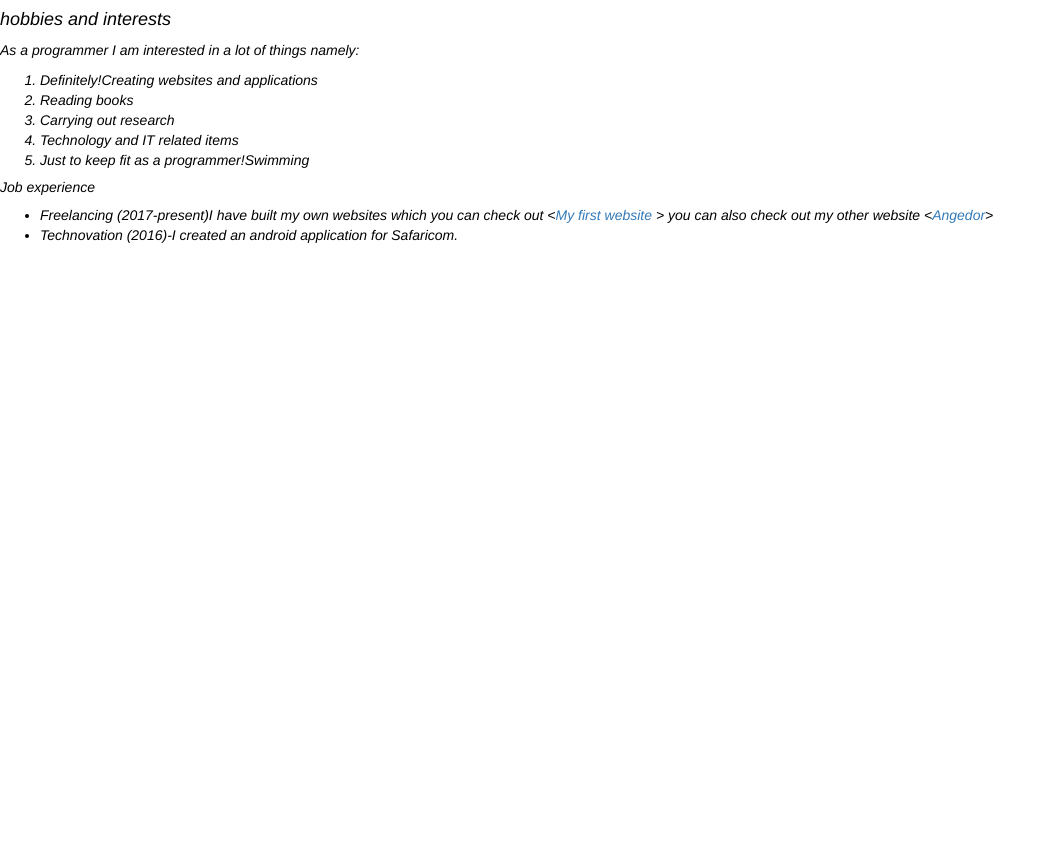
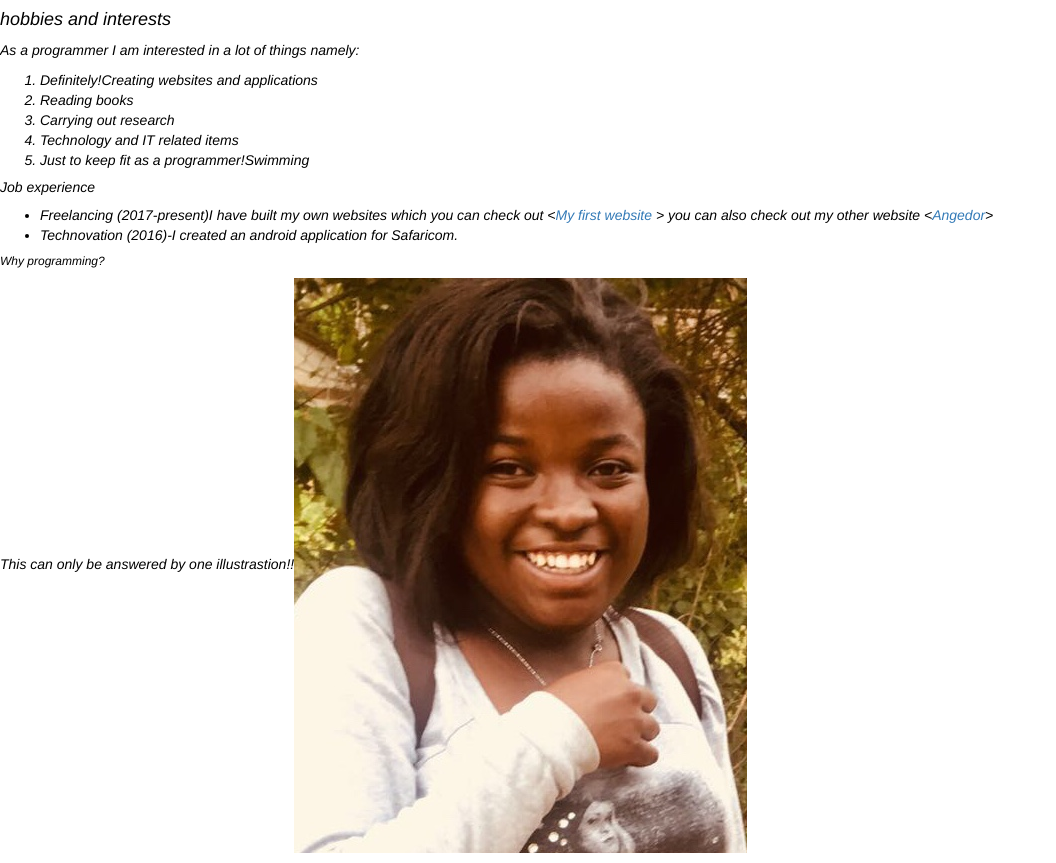
Before and after one commit to dorcaslitunya/dorcaslitunya, a plain HTML site: page index.html in a window 1280 px wide. Shown: the part 998-1861 px from the top of the page, without its empty margins (0-1056 px from the left). Before the commit the page ends 1253 px from the top, so only its background shows below. Drawn offline with Linux system fonts and the light colour scheme.

Commit message:
Add paragraph on why programming onto page

```diff
--- a/index.html
+++ b/index.html
@@ -34,6 +34,8 @@
         <li>Freelancing (2017-present)I have built my own  websites which you can check out <<a href="https://dorcaslitunya.github.io/my-first-website/">My first website </a>> you can also check out my other website <<a href="https://dorcaslitunya.github.io/my-first-website/">Angedor</a>>
         <li>Technovation (2016)-I created an android application for Safaricom.</li>
       </ul>
+      <h6>Why programming?</h6>
+        <p>This can only be answered by one illustrastion!!<img src="images/my photo.jpg" alt="An image of an illustration"></p>
   </body>
 
 </html>
```
